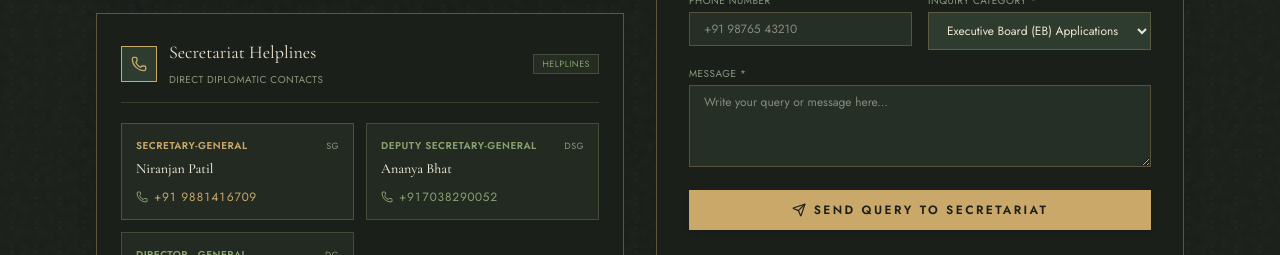
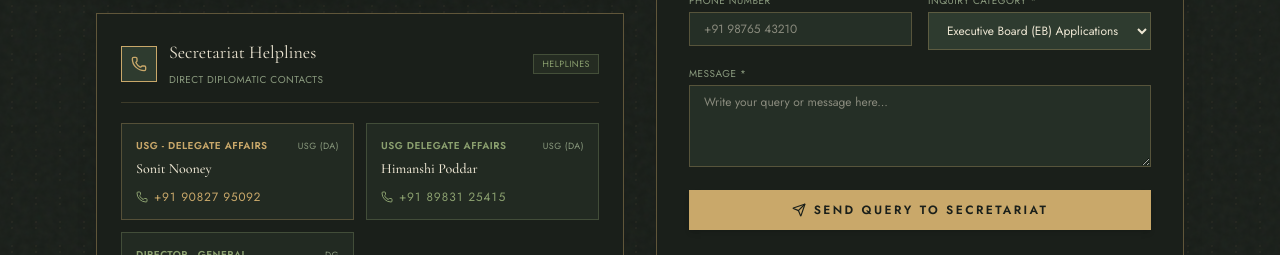
Before and after one commit to agnit-dasgupta/IISTMUN2k26, a React (Vite) app: page / in a window 1280 px wide. Shown: the part 3006-3261 px from the top of the page. Built offline with nearby package versions, Linux system fonts and the light colour scheme; no server answers; the database is empty.

Commit message:
feat: update delegate affairs contact details in Home component

```diff
--- a/src/components/Home.tsx
+++ b/src/components/Home.tsx
@@ -621,17 +621,17 @@ export default function Home({ setActiveTab }: HomeProps) {
                 <div className="p-3.5 bg-[#2E3B2F]/40 border border-[#C9A86A]/30 space-y-1.5 group hover:border-[#C9A86A] transition-colors">
                   <div className="flex items-center justify-between">
                     <span className="text-[10px] font-mono uppercase tracking-wider text-[#C9A86A] font-semibold">
-                      Secretary-General
+                      USG - Delegate Affairs
                     </span>
-                    <span className="text-[9px] font-mono text-[#8A9A7E]">SG</span>
+                    <span className="text-[9px] font-mono text-[#8A9A7E]">USG (DA)</span>
                   </div>
-                  <div className="font-serif text-sm text-[#EDE6D3] font-medium">Niranjan Patil</div>
+                  <div className="font-serif text-sm text-[#EDE6D3] font-medium">Sonit Nooney</div>
                   <a
-                    href="tel:+919881416709"
+                    href="tel:+91 90827 95092"
                     className="font-mono text-xs text-[#C9A86A] hover:underline flex items-center gap-1.5 pt-1"
                   >
                     <Phone className="h-3 w-3 text-[#8BA06F]" />
-                    <span>+91 9881416709</span>
+                    <span>+91 90827 95092</span>
                   </a>
                 </div>
 
@@ -639,17 +639,17 @@ export default function Home({ setActiveTab }: HomeProps) {
                 <div className="p-3.5 bg-[#2E3B2F]/40 border border-[#8BA06F]/30 space-y-1.5 group hover:border-[#8BA06F] transition-colors">
                   <div className="flex items-center justify-between">
                     <span className="text-[10px] font-mono uppercase tracking-wider text-[#8BA06F] font-semibold">
-                      Deputy Secretary-General
+                      USG Delegate Affairs
                     </span>
-                    <span className="text-[9px] font-mono text-[#8A9A7E]">DSG</span>
+                    <span className="text-[9px] font-mono text-[#8A9A7E]">USG (DA)</span>
                   </div>
-                  <div className="font-serif text-sm text-[#EDE6D3] font-medium"> Ananya Bhat</div>
+                  <div className="font-serif text-sm text-[#EDE6D3] font-medium">Himanshi Poddar</div>
                   <a
-                    href="tel:+917038290052"
+                    href="tel:+91 89831 25415"
                     className="font-mono text-xs text-[#8BA06F] hover:underline flex items-center gap-1.5 pt-1"
                   >
                     <Phone className="h-3 w-3 text-[#8BA06F]" />
-                    <span>+917038290052</span>
+                    <span>+91 89831 25415</span>
                   </a>
                 </div>
 
```
